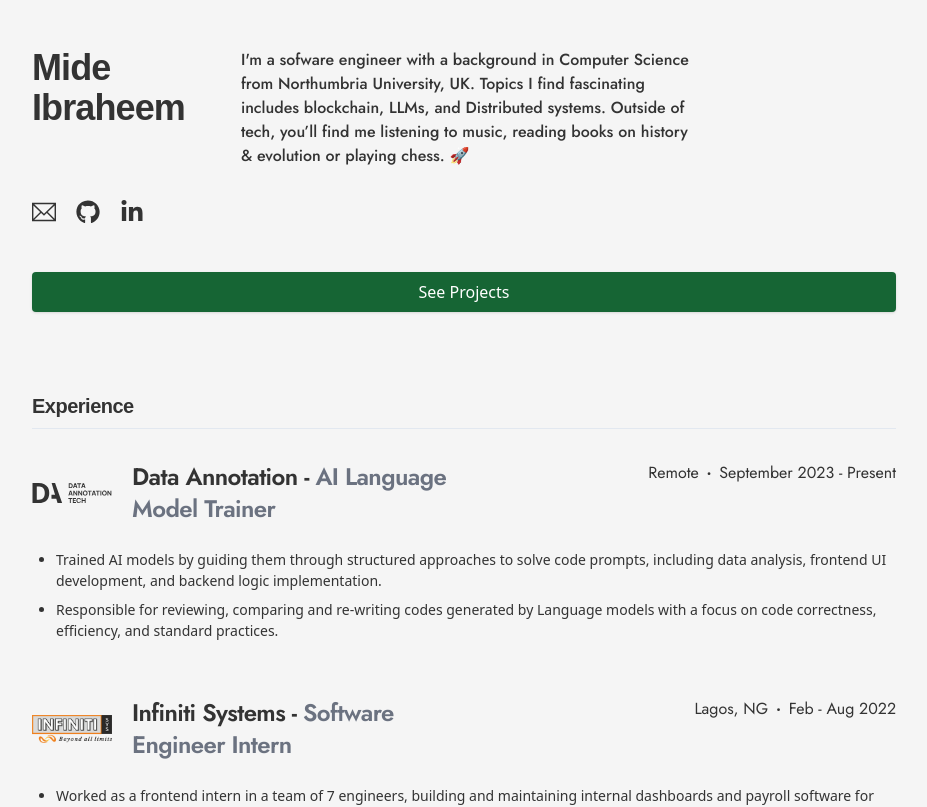
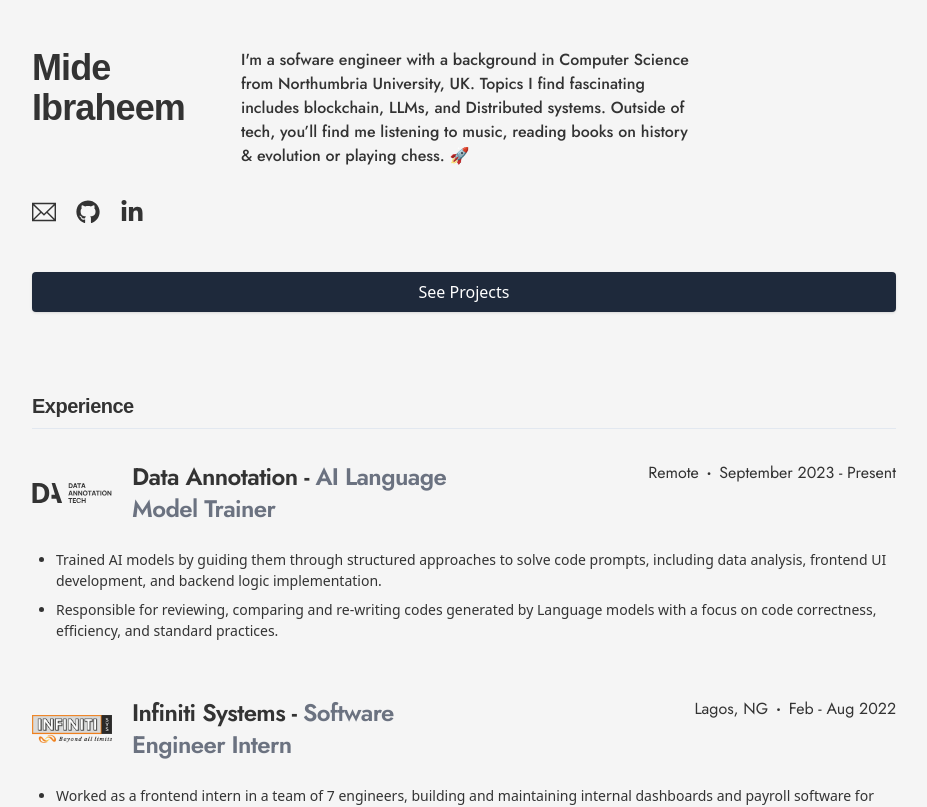
Before and after one commit to mide-dev/portfolio, a React (Vite) app: page / in a window 1280 px wide. Shown: the top 807 px of the page, without its empty margins (176-1103 px from the left). Built offline with nearby package versions, Linux system fonts and the light colour scheme; a web font is replaced by a local one.

Commit message:
add scroll

```diff
--- a/src/components/Header.tsx
+++ b/src/components/Header.tsx
@@ -35,11 +35,14 @@ const Header = () => {
           <FaLinkedinIn className="w-6 h-6" />
         </a>
       </div>
-      <div className="flex justify-center py-2 px-3 bg-green-800 mt-12 text-white shadow rounded-sm font-medium cursor-pointer">
-        <Link to="projects" smooth={true} duration={500}>
-          See Projects
-        </Link>
-      </div>
+      <Link
+        to="projects1"
+        smooth={true}
+        duration={500}
+        className="flex justify-center py-2 px-3 bg-slate-800 mt-12 text-white shadow rounded-sm font-medium cursor-pointer"
+      >
+        See Projects
+      </Link>
     </header>
   );
 };
--- a/src/components/Projects.tsx
+++ b/src/components/Projects.tsx
@@ -5,7 +5,7 @@ import { Element } from "react-scroll";
 const Projects = () => {
   return (
     <section>
-      <Element name="projects">
+      <Element name="projects1">
         <h2>Projects</h2>
         <div className="flex justify-center pt-3">
           <ProjectCarousel data={projects} />
```
